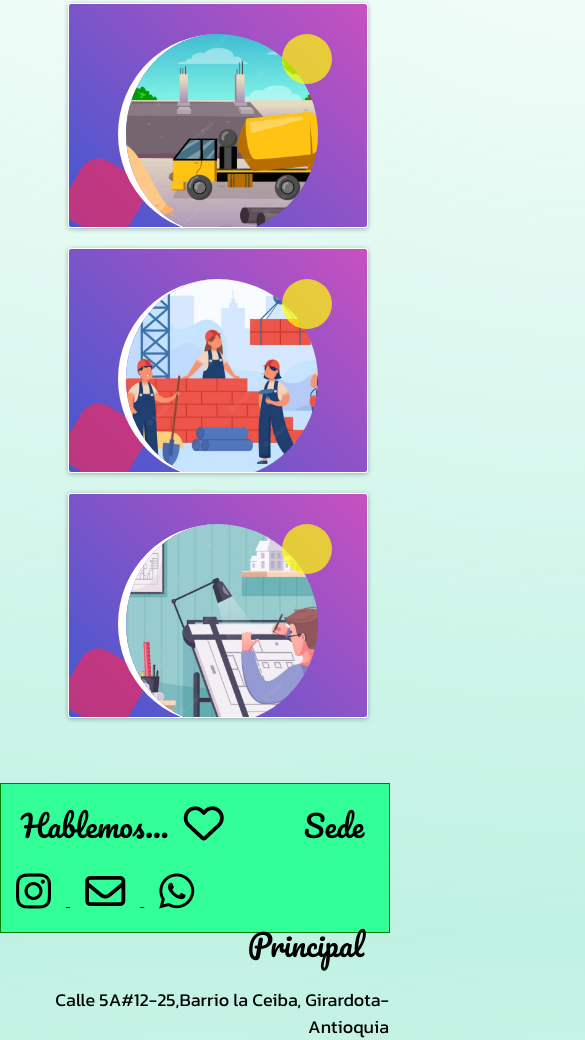
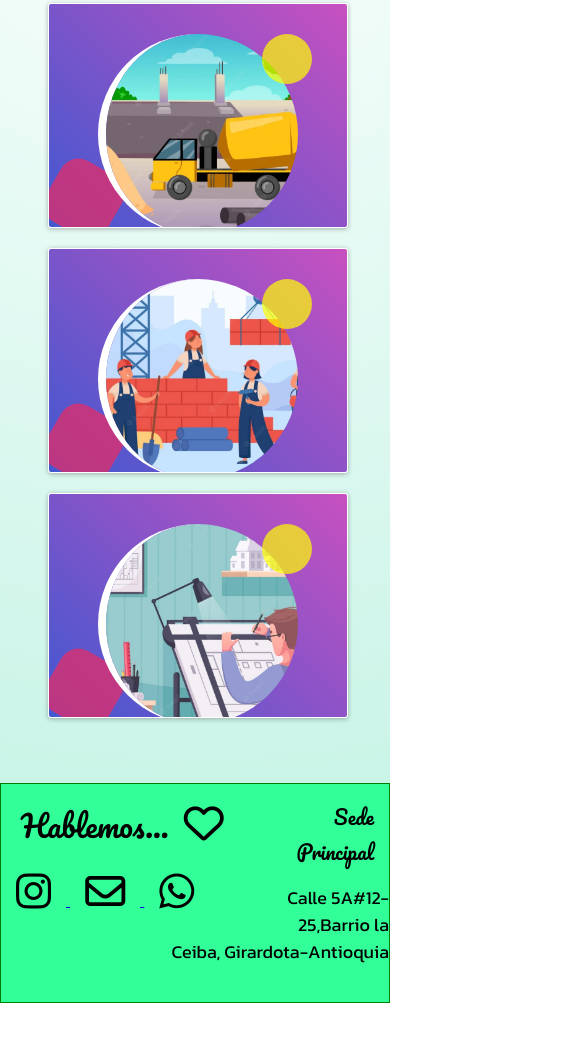
Before and after one commit to andrearias7/Pre-Entrega2-Martinez, a plain HTML site: page index.html in a window 390 px wide. Shown: the part 1453-2493 px from the top of the page, 585 px wide, since content can reach past the window. After the commit the page ends 2456 px from the top, so only its background shows below. Drawn offline with Linux system fonts and the light colour scheme.

Commit message:
Subiendo mi proyecto

```diff
--- a/CSS/main.css
+++ b/CSS/main.css
@@ -208,7 +208,7 @@ ul.show {
 
 .imagen-inicial {
     height: auto;
-    width: auto;
+    width: 100vw;
     box-shadow: 0px 1px 5px 0px rgba(0, 0, 0, 0.3);
 }
 
@@ -391,6 +391,8 @@ body {
     .container {
         grid-template-columns: 1fr;
         margin-bottom: 20px;
+        width: auto;
+        margin-left: 5px;
     }
 
     .descripcion {
@@ -446,6 +448,28 @@ body {
         grid-template-columns: 2fr;
 
     }
+}
+
+@media screen and (max-width: 420px) {
+    .clase-footer {
+
+        height: 220px;
+    }
+
+    .ubicacion {
+
+        font-family: 'Pacifico', cursive;
+        font-size: 20px;
+        padding: 5px 5px;
+        margin: 10px;
+        text-align: right;
+    }
+
+    .direccion {
+        font-family: 'Kanit', sans-serif;
+        text-align: right;
+    }
+
 }
 
 /*----------FIN PÁGINA INICIO-------*/
@@ -709,10 +733,22 @@ body {
         height: 50px;
         right: 25%;
         top: 33%;
+    }
+}
 
 
+@media screen and (max-width: 600px) {
+    .graphic-herramienta {
 
+        right: 19%;
+        top: 33%;
     }
+
+    .tarjeta-1 {
+        margin: 10px 0;
+        padding-left: 10px;
+    }
+
 }
 
 /*.----- FIN SECCIÓN SERVICIOS----*/
```
Also changed, not shown: pages/Servicios.html (+1 -1 lines).
